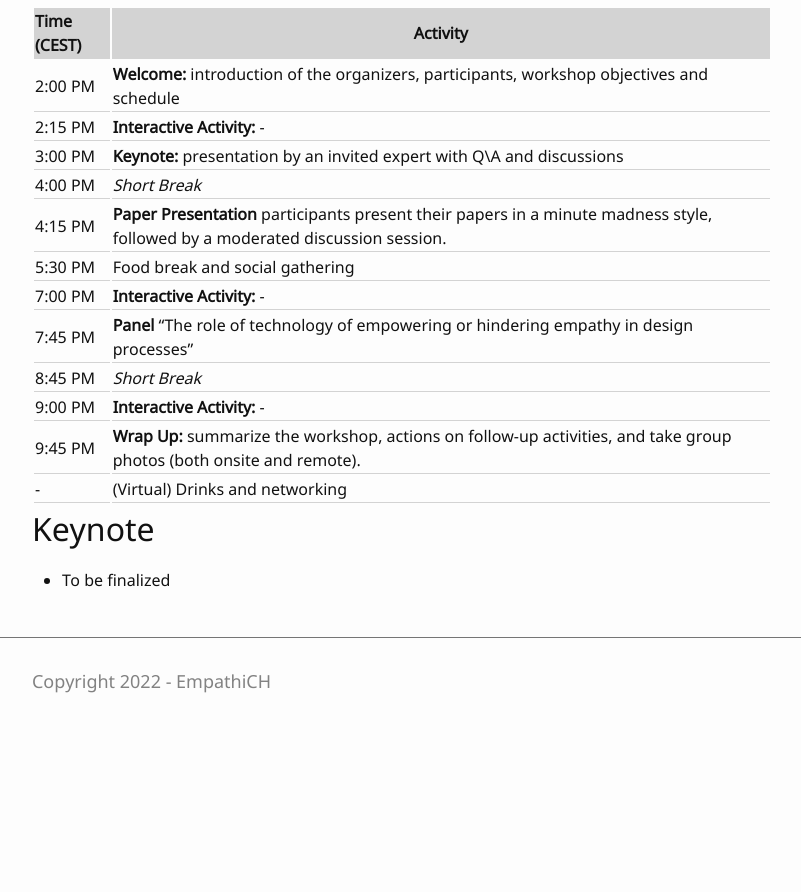
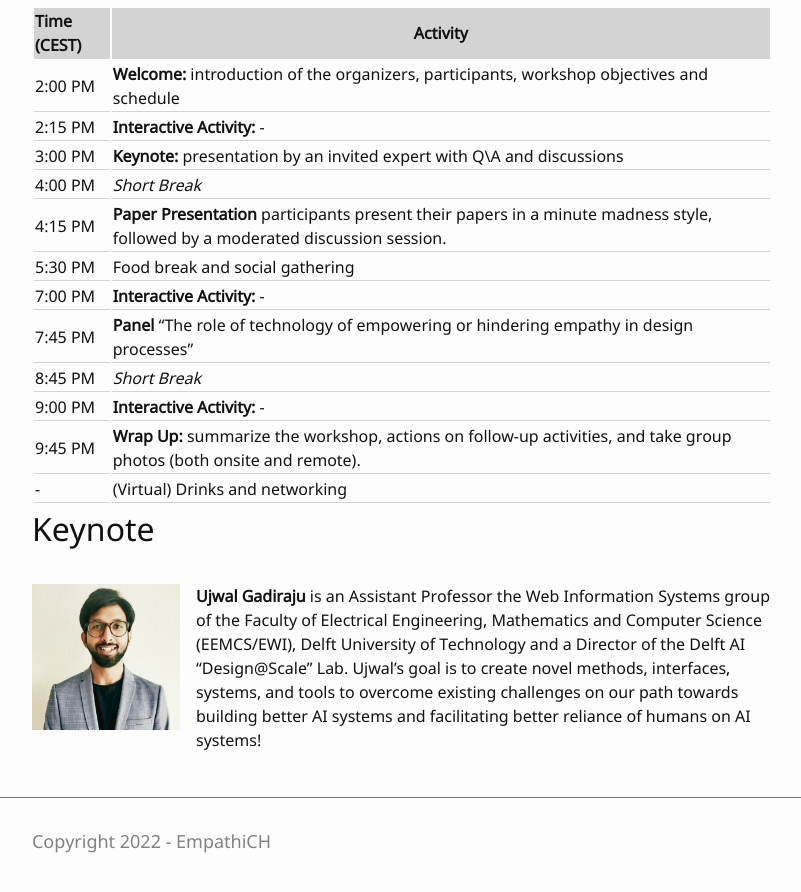
Before and after one commit to empathiCH/empathiCH.github.io, a Jekyll site: the page built from 3-program.md, in a window 1280 px wide and 900 px high, scrolled down 1051 px. Shown: the top 892 px of the window, without its empty margins (238-1039 px from the left). Built offline with Jekyll 4.4.1, drawn with Linux system fonts in a browser that asks for light colours; before the commit the page ends 1791 px from its top, so only the background shows below that.

Commit message:
added keynote

```diff
--- a/3-program.md
+++ b/3-program.md
@@ -15,9 +15,7 @@ If you are a participant, you should have received the Zoom link via email. If n
 
 ## Moderator
 
-{% include organizer.html img="froukje.jpg" txt="<strong>Froukje Sleeswijk Visser</strong> is Associate Professor Service Design at Delft University of Technology. Her research focuses on integration of human perspectives in formulation, development and implementation of public services. She developed the methodology contextmapping where users are experts of their experiences and in that role contribute to codesign processes. Froukje is also an independent design researcher (Contextqueen).
-
-" %}
+{% include organizer.html img="froukje.jpg" txt="<strong>Froukje Sleeswijk Visser</strong> is Associate Professor Service Design at Delft University of Technology. Her research focuses on integration of human perspectives in formulation, development and implementation of public services. She developed the methodology contextmapping where users are experts of their experiences and in that role contribute to codesign processes. Froukje is also an independent design researcher (Contextqueen)." %}
 
 ## Panelists
 
@@ -78,4 +76,4 @@ Tentative workshop's program
 -->
 # Keynote
 
-- To be finalized
+{% include organizer.html img="ujwal.jpg" txt="<strong>Ujwal Gadiraju</strong>  is an Assistant Professor the Web Information Systems group of the Faculty of Electrical Engineering, Mathematics and Computer Science (EEMCS/EWI), Delft University of Technology and a Director of the Delft AI “Design@Scale” Lab. Ujwal’s goal is to create novel methods, interfaces, systems, and tools to overcome existing challenges on our path towards building better AI systems and facilitating better reliance of humans on AI systems!" %}
```
Also changed, not shown: images/ujwal.jpg (added).
